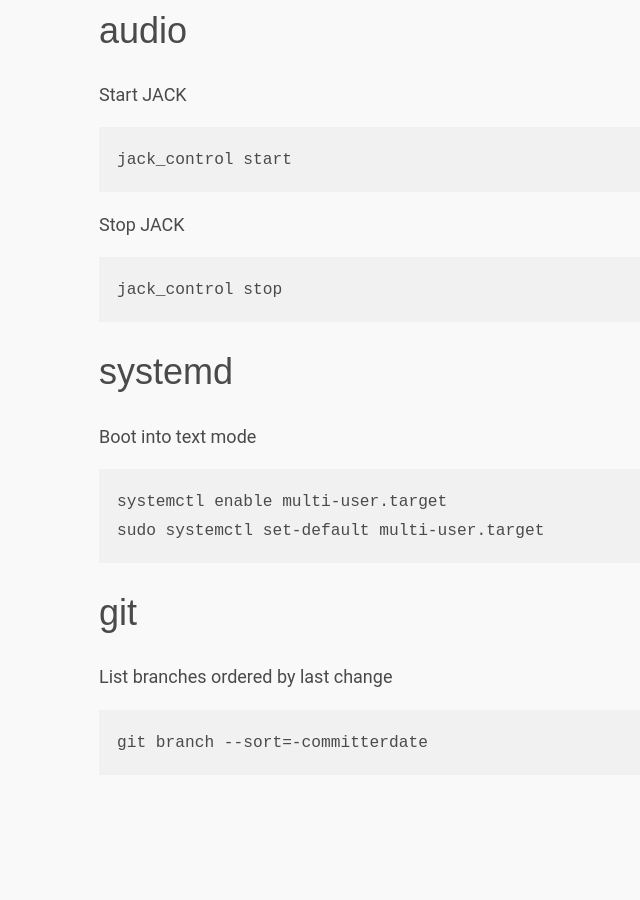
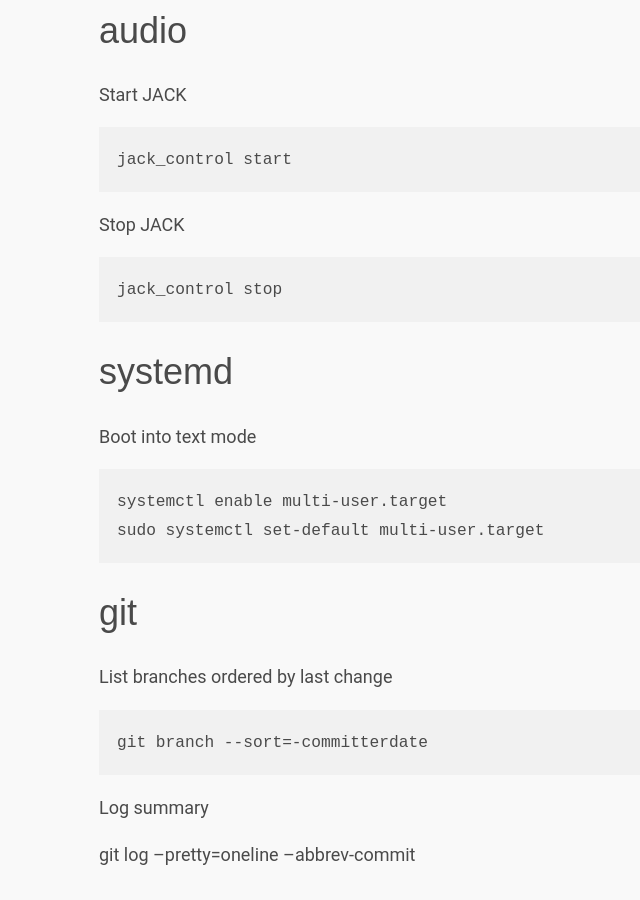
Before and after one commit to edclements/website, a Jekyll site: the page built from command-reference.md, in a window 1280 px wide and 900 px high, scrolled down 2417 px. Shown: the whole window, without its empty margins (199-839 px from the left). Built offline with Jekyll 4.4.1, drawn with Linux system fonts in a browser that asks for light colours; nearby versions of some CDN libraries; before the commit the page ends 3223 px from its top, so only the background shows below that.

Commit message:
Log summary

```diff
--- a/command-reference.md
+++ b/command-reference.md
@@ -104,3 +104,7 @@
 List branches ordered by last change
 
     git branch --sort=-committerdate
+
+Log summary
+
+   git log --pretty=oneline --abbrev-commit
```
